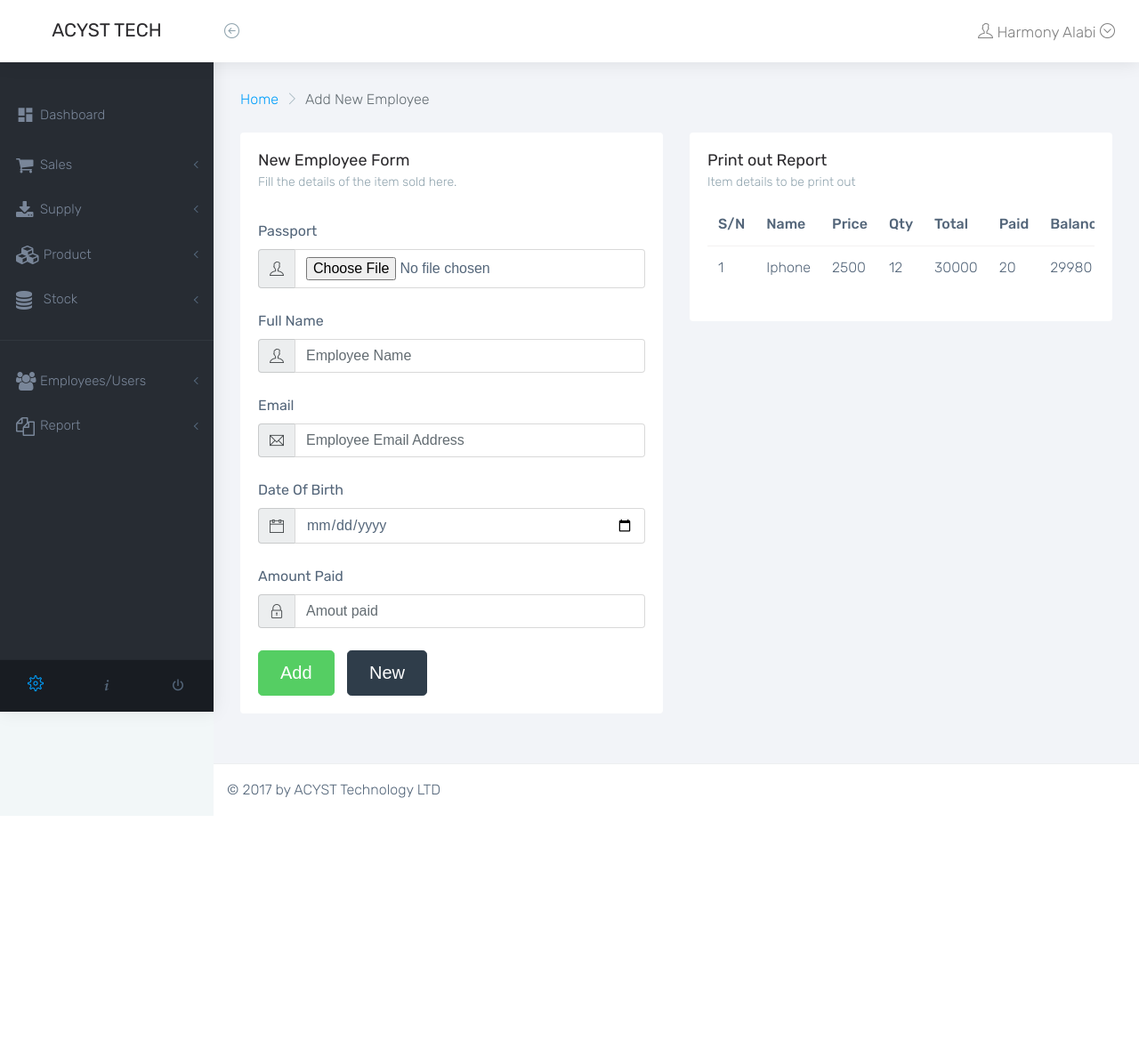
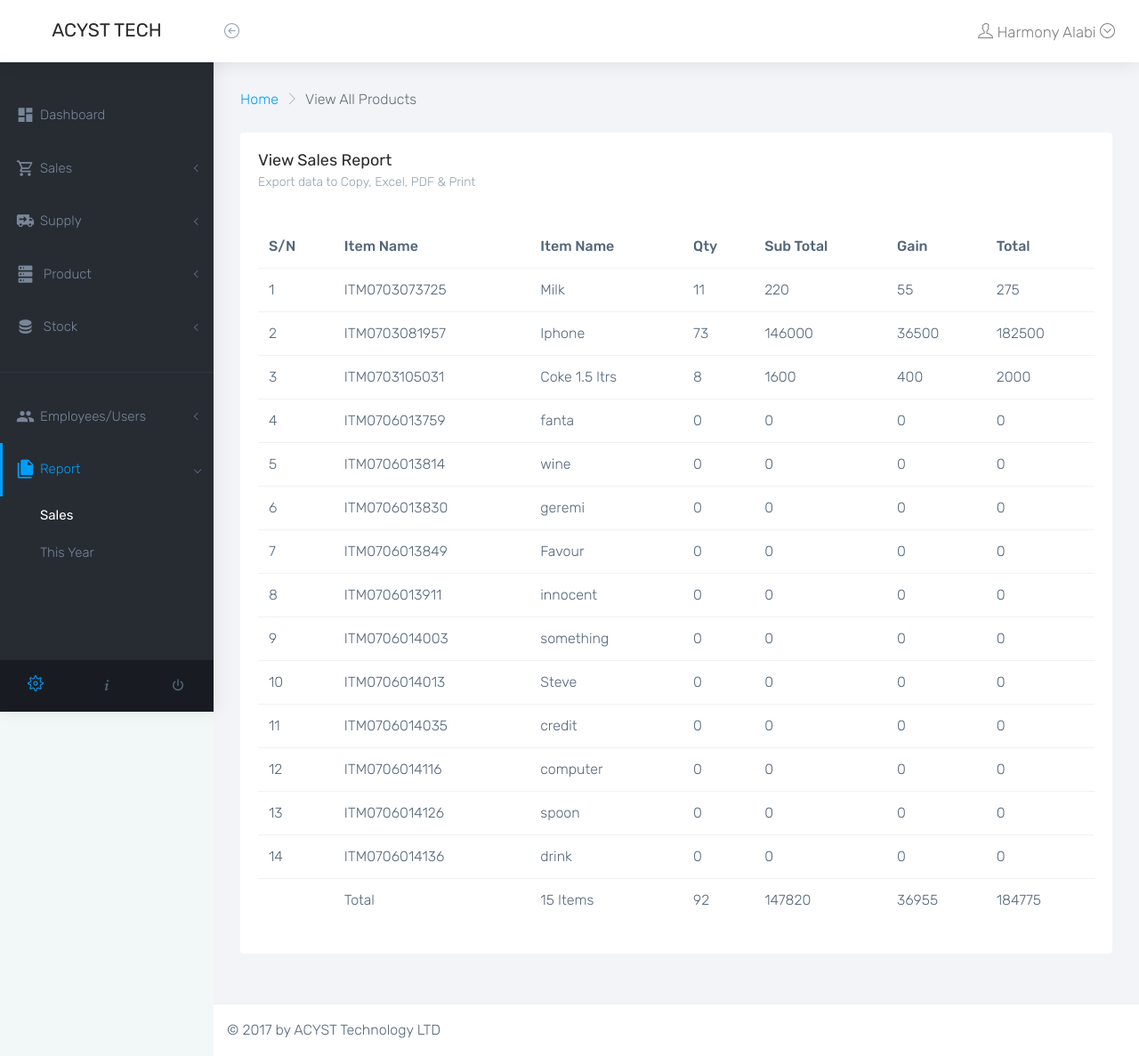
Before and after one commit to harmonizerblinks/store, a PHP site: page /report.php in a window 1280 px wide. Shown: the whole page at 89% size. Before the commit the page ends 917 px from the top, so only its background shows below. Run offline with PHP 8.4, Linux system fonts and the light colour scheme; a user stored in the database is signed in; data comes from the database, SQL or seed files in the repository; some web fonts are replaced.

Commit message:
New update on sales report
- sales report added.

- Issues can't add to stock

```diff
--- a/includes/footer.php
+++ b/includes/footer.php
@@ -61,7 +61,5 @@
       ]
   });
   </script>
-    <!-- ============================================================== -->
-    <!-- Style switcher -->
 </body>
 </html>
--- a/includes/nav.php
+++ b/includes/nav.php
@@ -26,6 +26,7 @@
     <link href="assets/plugins/chartist-js/dist/chartist-init.css" rel="stylesheet">
     <link href="assets/plugins/chartist-plugin-tooltip-master/dist/chartist-plugin-tooltip.css" rel="stylesheet">
     <link href="assets/plugins/css-chart/css-chart.css" rel="stylesheet">
+		<link href="assets/plugins/css-chart/css-chart.css" rel="stylesheet">
     <!-- Custom CSS -->
     <link href="css/style.css" rel="stylesheet">
     <link href="css/colors/default-dark.css" id="theme" rel="stylesheet">
@@ -78,21 +79,21 @@
                     <ul id="sidebarnav">
                         <li><a  href="dashboard.php"><i class="mdi mdi-view-dashboard"></i><span class="hide-menu">Dashboard</span></a></li>
                         <li>
-                            <a class="has-arrow" href="#" aria-expanded="false"><i class="fa fa-shopping-cart"></i><span class="hide-menu">Sales</span></a>
+                            <a class="has-arrow" href="#" aria-expanded="false"><i class="mdi mdi-cart-outline"></i><span class="hide-menu">Sales</span></a>
                             <ul aria-expanded="false" class="collapse">
                                 <li><a href="new-sales.php">Enter Sales</a></li>
                                 <li><a href="view-sales.php">View Sales</a></li>
                             </ul>
                         </li>
                         <li>
-                            <a class="has-arrow " href="#" aria-expanded="false"><i class="fa fa-download"></i><span class="hide-menu">Supply</span></a>
+                            <a class="has-arrow " href="#" aria-expanded="false"><i class="mdi mdi-truck-delivery"></i><span class="hide-menu">Supply</span></a>
                             <ul aria-expanded="false" class="collapse">
                                 <li><a href="new-supply.php">Enter</a></li>
                                 <li><a href="view-supply-record.php">View</a></li>
                             </ul>
                         </li>
                         <li>
-                            <a class="has-arrow " href="#" aria-expanded="false"><i class="fa fa-cubes"></i><span class="hide-menu"> Product</span></a>
+                            <a class="has-arrow " href="#" aria-expanded="false"><i class="mdi mdi-server"></i><span class="hide-menu"> Product</span></a>
                             <ul aria-expanded="false" class="collapse">
                                 <li><a href="new-item.php">Add Product</a></li>
                                 <li><a href="view-item.php">View All Product</a></li>
@@ -100,7 +101,7 @@
                             </ul>
                         </li>
                         <li>
-                            <a class="has-arrow" href="#" aria-expanded="false"><i class="fa fa-database"></i><span class="hide-menu"> Stock</span></a>
+                            <a class="has-arrow" href="#" aria-expanded="false"><i class="mdi mdi-database"></i><span class="hide-menu"> Stock</span></a>
                             <ul aria-expanded="false" class="collapse">
                                 <li><a href="new-stock.php">Add Stock</a></li>
                                 <li><a href="view-stock.php">View All Stock</a></li>
@@ -108,7 +109,7 @@
                         </li>
                         <li class="nav-devider"></li>
                         <li>
-                            <a class="has-arrow" href="#" aria-expanded="false"><i class="fa fa-users"></i><span class="hide-menu">Employees/Users</span></a>
+                            <a class="has-arrow" href="#" aria-expanded="false"><i class="mdi mdi-account-multiple"></i><span class="hide-menu">Employees/Users</span></a>
                             <ul aria-expanded="false" class="collapse">
                                 <li><a href="new-employee.php">Add</a></li>
                                 <li><a href="view-all-employees.php">View</a></li>
@@ -117,9 +118,9 @@
                             </ul>
                         </li>
                         <li>
-                            <a class="has-arrow " href="#" aria-expanded="false" data-toggle="tooltip" title="Report"><i class="fa fa-files-o"></i><span class="hide-menu">Report</span></a>
+                            <a class="has-arrow " href="#" aria-expanded="false" data-toggle="tooltip" title="Report"><i class="mdi mdi-file-multiple"></i><span class="hide-menu">Report</span></a>
                             <ul aria-expanded="false" class="collapse">
-                                <li><a href="sales-report.php">Sales</a></li>
+                                <li><a href="report.php">Sales</a></li>
                                 <li><a href="widget-charts.html">This Year</a></li>
                             </ul>
                         </li>
--- /dev/null
+++ b/logs/sale-rep.php
@@ -0,0 +1,39 @@
+<?php
+    include 'connect.php';
+    $c = 1;
+    $item = $conn->query("SELECT * FROM items");
+      $total_gain = 0; $total_sub = 0; $total_quantity = 0; $total_amount =0;
+    while ($row = $item->fetch_assoc()){
+      $item_name = $row['items_name'];
+      $Report_gain = 0; $Report_quantity = 0; $Report_amount = 0;
+      echo '<tr>
+            <td>'.$c.'</td>
+            <td>'.$row['item_id'].'</td>
+            <td>'.$row['items_name'].'</td>';
+
+        $Sales = $conn->query("SELECT * FROM sales where items_name = '$item_name'");
+            while ($Sale = $Sales->fetch_assoc()){
+                $Report_gain += $Sale['gain'];
+                $Report_quantity += $Sale['quantity'];
+                $Report_amount += $Sale['total_amount'];
+              }
+            $Report_subtotal = $Report_amount - $Report_gain;
+      echo '<td>'.$Report_quantity.'</td>
+            <td>'.$Report_subtotal.'</td>
+            <td>'.$Report_gain.'</td>
+            <td>'.$Report_amount.'</td>
+            </tr>';
+            $total_quantity += $Report_quantity; $total_gain += $Report_gain; $total_amount += $Report_amount; $total_sub += $Report_subtotal;
+            $c++;
+    }
+    echo '<tr>
+            <td></td>
+            <td>Total </td>
+            <td>'.$c.' Items</td>
+            <td>'.$total_quantity.'</td>
+            <td>'.$total_sub.'</td>
+            <td>'.$total_gain.'</td>
+            <td>'.$total_amount.'</td>
+            </tr>';
+
+    ?>
--- a/report.php
+++ b/report.php
@@ -1,4 +1,3 @@
-
 <?php
 include 'includes/nav.php';
 ?>
@@ -6,95 +5,40 @@ include 'includes/nav.php';
     <div class="col-md-6 col-8 align-self-center">
         <ol class="breadcrumb">
             <li class="breadcrumb-item"><a href="index.php">Home</a></li>
-            <li class="breadcrumb-item active">Add New Employee</li>
+            <li class="breadcrumb-item active">View All Products</li>
         </ol>
     </div>
 </div>
 <div class="row">
-    <div class="col-lg-6">
+    <div class="col-12">
         <div class="card">
             <div class="card-block">
-                <h4 class="card-title">New Employee Form</h4>
-                <h6 class="card-subtitle">Fill the details of the item sold here.</h6>
-                <form class="form p-t-20">
-                    <div class="form-group">
-                        <label for="sales_id">Passport</label>
-                        <div class="input-group">
-                            <div class="input-group-addon"><i class="ti-user"></i></div>
-                            <input type="file" class="form-control" name="pix" required>
-                        </div>
-                    </div>
-                    <div class="form-group">
-                        <label for="fullName">Full Name</label>
-                        <div class="input-group">
-                            <div class="input-group-addon"><i class="ti-user"></i></div>
-                            <input type="text" class="form-control" name="fullName" placeholder="Employee Name" required>
-                        </div>
-                    </div>
-                    <div class="form-group">
-                        <label for="Email">Email </label>
-                        <div class="input-group">
-                            <div class="input-group-addon"><i class="ti-email"></i></div>
-                            <input type="text" class="form-control" name="email" placeholder="Employee Email Address" required>
-                        </div>
-                    </div>
-										<div class="form-group">
-                        <label for="quantity">Date Of Birth</label>
-                        <div class="input-group">
-                            <div class="input-group-addon"><i class="ti-calendar"></i></div>
-                            <input type="date" class="form-control mydatepicker" name="dob" placeholder="Date of birth" required>
-                        </div>
-                    </div>
-                    <div class="form-group">
-                        <label for="pwd2">Amount Paid</label>
-                        <div class="input-group">
-                            <div class="input-group-addon"><i class="ti-lock"></i></div>
-                            <input type="number" class="form-control" name="amountpaid" placeholder="Amout paid">
-                        </div>
-                    </div>
-                    <button type="submit" class="btn btn-success btn-lg waves-effect waves-light m-r-10">Add</button>
-                    <button type="submit" class="btn btn-inverse btn-lg waves-effect waves-light">New</button>
-                </form>
-            </div>
-        </div>
-    </div>
-    <div class="col-lg-6">
-      <div class="card">
-          <div class="card-block">
-              <h4 class="card-title">Print out Report<h4>
-              <h6 class="card-subtitle">Item details to be print out</h6>
-              <div class="table-responsive">
-                  <table class="table table-hover">
+                <h4 class="card-title">View Sales Report</h4>
+                <h6 class="card-subtitle">Export data to Copy, Excel, PDF & Print</h6>
+                <div class="table-responsive m-t-40">
+                    <table class="table table-hover">
                       <thead>
                           <tr>
                               <th>S/N</th>
-                              <th>Name</th>
-                              <th>Price</th>
+                              <th>Item Name</th>
+                              <th>Item Name</th>
                               <th>Qty</th>
+                              <th>Sub Total</th>
+                              <th>Gain</th>
                               <th>Total</th>
-                              <th>Paid</th>
-                              <th>Balance</th>
-                              <th>Action</th>
                           </tr>
                       </thead>
                       <tbody>
-                          <tr>
-                            <td>1</td>
-                            <td>Iphone</td>
-                            <td>2500</td>
-                            <td>12</td>
-                            <td>30000</td>
-                            <td>20</td>
-                            <td>29980</td>
-                            <td><a href="Printhis.php?id=SAL0704123848" style="color: green">Print</a></td>
-                          </tr>
-                      </tbody>
-                  </table>
-              </div>
-          </div>
+    <?php
+        include 'logs/sale-rep.php';
+    ?>
+            </tbody>
+          </table>
+        </div>
       </div>
     </div>
   </div>
+</div>
 <?php
 include 'includes/footer.php';
 ?>
```
Lines whose indentation alone changed are shown as unchanged.
